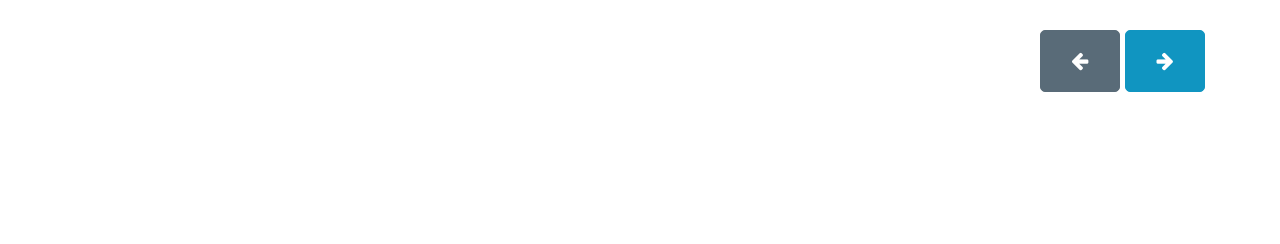
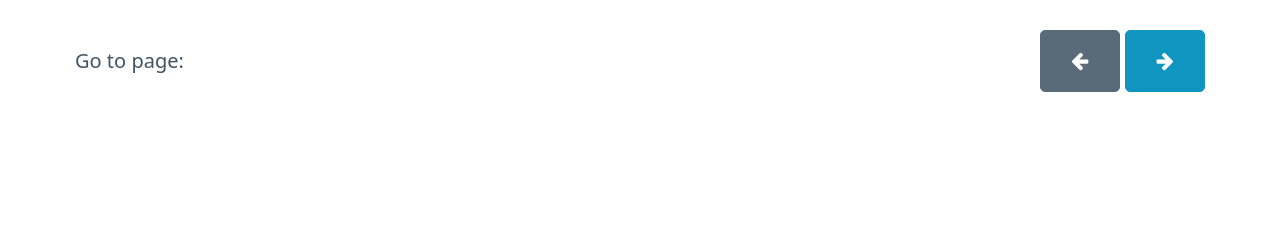
Before and after one commit to jakebrehm/manymiles, a Flask app: page /records in a window 1280 px wide. Shown: the part 325-569 px from the top of the page. Run offline with Flask 3, Linux system fonts and the light colour scheme; the visitor is signed in with stand-in values (Sample User, id 1); some libraries are stand-ins or nearby versions.

Commit message:
Hid some pagination elements on small devices

```diff
--- a/manymiles/blueprints/main/templates/main/records.html
+++ b/manymiles/blueprints/main/templates/main/records.html
@@ -44,6 +44,8 @@
 
             <div class="row">
                 <div class="col-sm-8" style="align-self: center !important">
+                    <div class="desktop-only">
+                    Go to page:
                     {% for page in records.iter_pages(left_edge=2, right_edge=2, left_current=2, right_current=2) %}
                         {% if page %}
                         <a href="{{ url_for('main.records', page_num=page, per_page=records.per_page) }}" style="padding: 5px;">{{page}}</a>
@@ -51,6 +53,7 @@
                         ...
                         {% endif %}
                     {% endfor %}
+                    </div>
                 </div>
                 <div class="col-sm-4">
                     <div style="float: right !important;">
```
